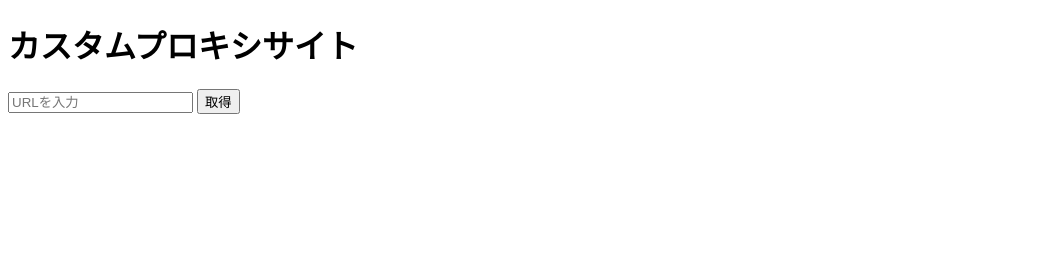
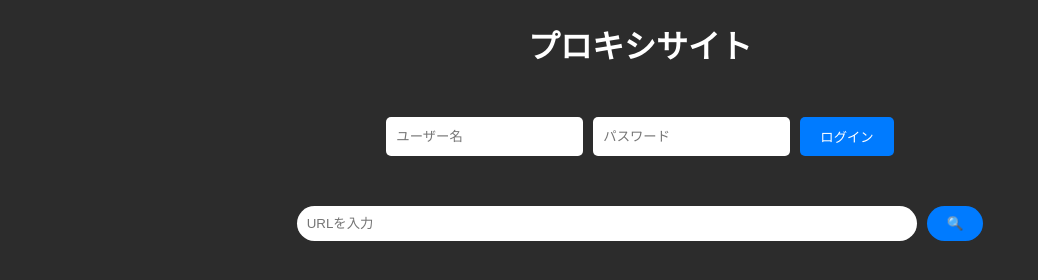
Before and after one commit to ISSEI424/ploxy-v2, a website: page public/index.html in a window 1280 px wide. Shown: the whole page, without its empty margins (0-1038 px from the left). Drawn offline with Linux system fonts and the light colour scheme.

Commit message:
Update index.html

```diff
--- a/public/index.html
+++ b/public/index.html
@@ -3,19 +3,94 @@
 <head>
     <meta charset="UTF-8">
     <meta name="viewport" content="width=device-width, initial-scale=1.0">
-    <title>カスタムプロキシサイト</title>
+    <title>プロキシサイト</title>
+    <style>
+        body {
+            background-color: #2c2c2c;
+            color: white;
+            font-family: Arial, sans-serif;
+        }
+        #searchContainer {
+            display: flex;
+            justify-content: center;
+            margin-top: 50px;
+        }
+        #urlInput {
+            border: none;
+            border-radius: 25px;
+            padding: 10px;
+            width: 600px; /* 検索バーの幅 */
+            margin-right: 10px;
+        }
+        #searchButton {
+            border-radius: 25px;
+            background-color: #007bff;
+            color: white;
+            border: none;
+            padding: 10px 20px; /* ボタンの上下左右の余白 */
+            cursor: pointer;
+        }
+        #searchButton:hover {
+            background-color: #0056b3; /* ホバー時の色 */
+        }
+        #loginForm {
+            display: flex;
+            justify-content: center;
+            margin-top: 50px;
+        }
+        #username, #password {
+            margin-right: 10px;
+            padding: 10px;
+            border: none;
+            border-radius: 5px;
+        }
+        #loginButton {
+            background-color: #007bff;
+            color: white;
+            border: none;
+            border-radius: 5px;
+            padding: 10px 20px;
+            cursor: pointer;
+        }
+    </style>
 </head>
 <body>
-    <h1>カスタムプロキシサイト</h1>
-    <form id="proxyForm">
+    <h1 style="text-align:center;">プロキシサイト</h1>
+    <div id="loginForm">
+        <input id="username" type="text" placeholder="ユーザー名" required>
+        <input id="password" type="password" placeholder="パスワード" required>
+        <button id="loginButton">ログイン</button>
+    </div>
+    <div id="searchContainer">
         <input type="text" id="urlInput" placeholder="URLを入力" required>
-        <button type="submit">取得</button>
-    </form>
+        <button id="searchButton">🔍</button>
+    </div>
     <div id="result"></div>
 
     <script>
-        document.getElementById('proxyForm').addEventListener('submit', async (e) => {
+        document.getElementById('loginButton').addEventListener('click', async (e) => {
             e.preventDefault();
+            const username = document.getElementById('username').value;
+            const password = document.getElementById('password').value;
+
+            const response = await fetch('/login', {
+                method: 'POST',
+                headers: {
+                    'Content-Type': 'application/x-www-form-urlencoded',
+                },
+                body: `username=${encodeURIComponent(username)}&password=${encodeURIComponent(password)}`
+            });
+
+            const text = await response.text();
+            if (response.ok) {
+                document.getElementById('loginForm').style.display = 'none';
+                document.getElementById('searchContainer').style.display = 'flex';
+            } else {
+                alert(text);
+            }
+        });
+
+        document.getElementById('searchButton').addEventListener('click', async (e) => {
             const url = document.getElementById('urlInput').value;
             const response = await fetch(`/proxy?url=${encodeURIComponent(url)}`);
             const result = await response.text();
```
